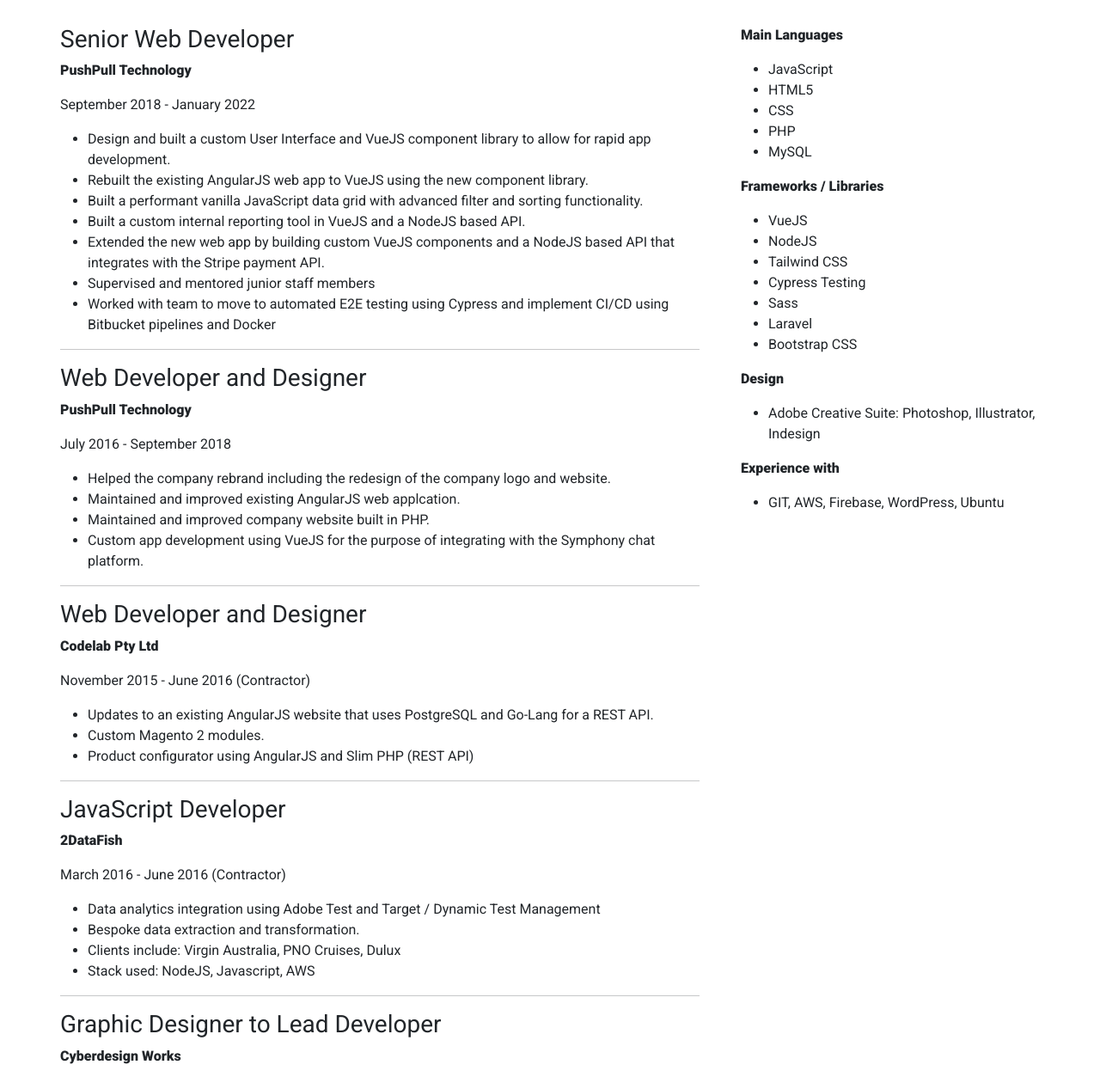
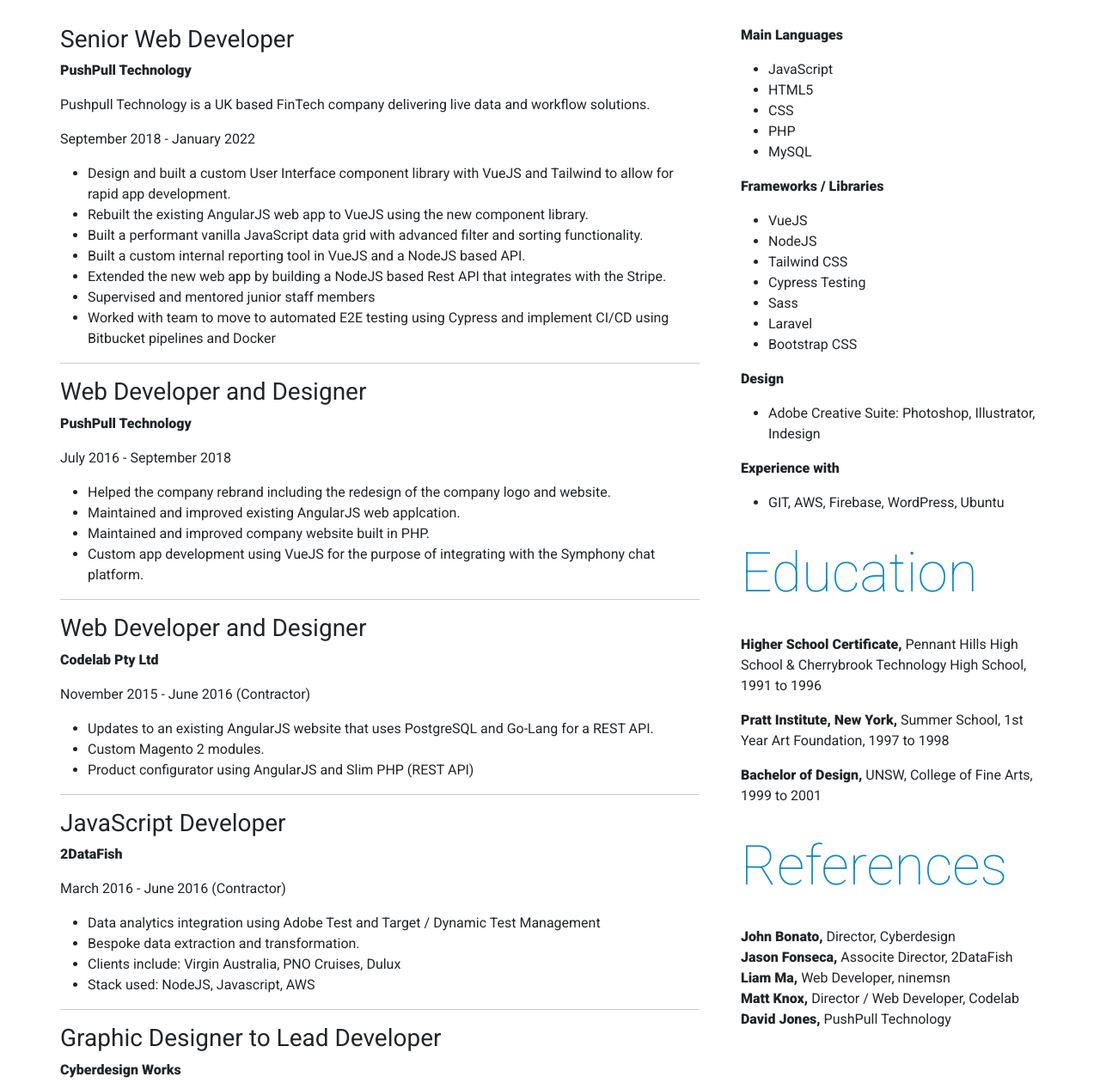
Before and after one commit to kylehengst/kylehengst, a plain HTML site: page index.html in a window 1280 px wide. Shown: the part 784-2044 px from the top of the page at 86% size. Drawn offline with nearby package versions, Linux system fonts and the light colour scheme.

Commit message:
update exerience

```diff
--- a/index.html
+++ b/index.html
@@ -65,12 +65,13 @@
 
                     <h3>Senior Web Developer</h3>
                     <p><strong>PushPull Technology</strong></p>
+                    <p>Pushpull Technology is a UK based FinTech company delivering live data and workflow solutions.</p>
                     <p>September 2018 - January 2022</p>
                     <ul>
                         <li>
-                            Design and built a custom User Interface and VueJS
-                            component library to allow for rapid app
-                            development.
+                            Design and built a custom User Interface component
+                            library with VueJS and Tailwind to allow for rapid
+                            app development.
                         </li>
                         <li>
                             Rebuilt the existing AngularJS web app to VueJS
@@ -85,9 +86,8 @@
                             a NodeJS based API.
                         </li>
                         <li>
-                            Extended the new web app by building custom VueJS
-                            components and a NodeJS based API that integrates
-                            with the Stripe payment API.
+                            Extended the new web app by building a NodeJS based
+                            Rest API that integrates with the Stripe.
                         </li>
                         <li>Supervised and mentored junior staff members</li>
                         <li>
@@ -168,7 +168,7 @@
                         <li>2008 to 2015 Lead Developer</li>
                     </ul>
                     <p>
-                        One of my biggest accomplishment was developing an
+                        One of my biggest accomplishments was developing an
                         in-house content management system (CMS) called
                         <strong>Sanscode™</strong>. The CMS became a key
                         component of Cyberdesign’s sales and service strategy.
@@ -246,35 +246,31 @@
                     <ul>
                         <li>GIT, AWS, Firebase, WordPress, Ubuntu</li>
                     </ul>
-                </div>
-            </div>
-        </div>
-
-        <div class="container px-4 px-sm-0">
                     <h2>Education</h2>
                     <p>
-                <strong>Higher School Certificate,</strong> Pennant Hills High
-                School & Cherrybrook Technology High School, 1991 to 1996
+                        <strong>Higher School Certificate,</strong> Pennant
+                        Hills High School & Cherrybrook Technology High School,
+                        1991 to 1996
                     </p>
                     <p>
-                <strong>Pratt Institute, New York,</strong> Summer School, 1st
-                Year Art Foundation, 1997 to 1998
+                        <strong>Pratt Institute, New York,</strong> Summer
+                        School, 1st Year Art Foundation, 1997 to 1998
                     </p>
                     <p>
-                <strong>Bachelor of Design,</strong> UNSW, College of Fine Arts,
-                1999 to 2001
+                        <strong>Bachelor of Design,</strong> UNSW, College of
+                        Fine Arts, 1999 to 2001
                     </p>
-        </div>
-
-        <div class="container px-4 px-sm-0">
                     <h2>References</h2>
                     <p>
                         <strong>John Bonato,</strong> Director, Cyberdesign
                         <br /><strong>Jason Fonseca,</strong> Associte Director,
-                2DataFish <br /><strong>Liam Ma,</strong> Web Developer, ninemsn
-                <br /><strong>Matt Knox,</strong> Director / Web Developer,
-                Codelab
+                        2DataFish <br /><strong>Liam Ma,</strong> Web Developer,
+                        ninemsn <br /><strong>Matt Knox,</strong> Director / Web
+                        Developer, Codelab <br /><strong>David Jones,</strong>
+                        PushPull Technology
                     </p>
+                </div>
+            </div>
         </div>
 
         <footer class="py-4"></footer>
```
Lines whose indentation alone changed are shown as unchanged.
